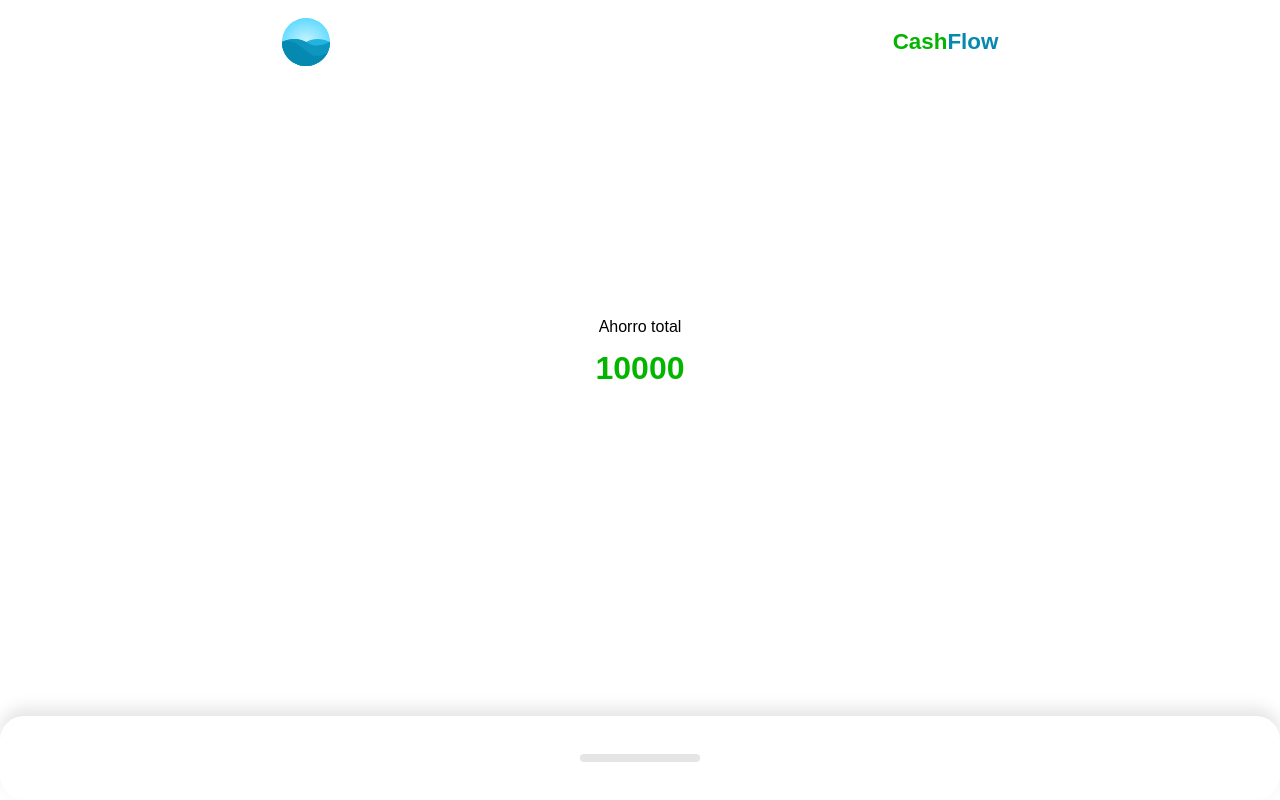
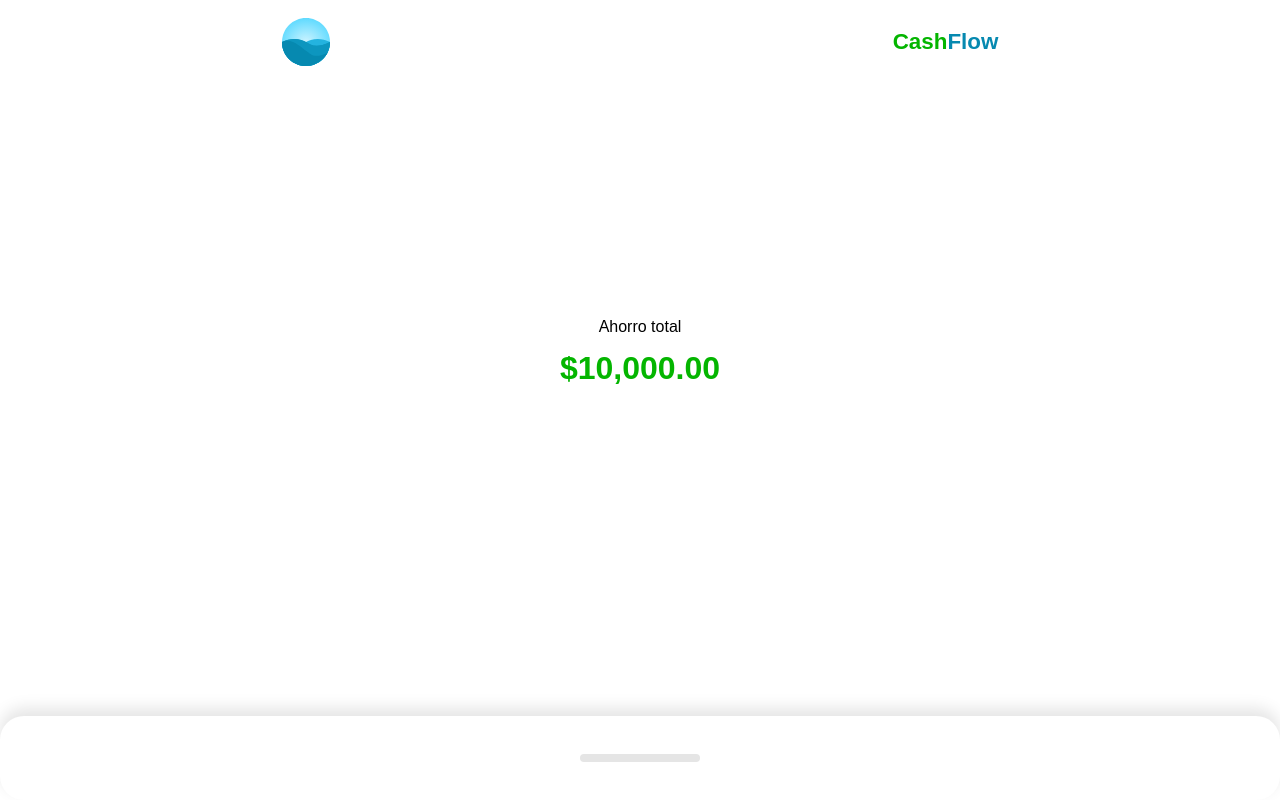
Before and after one commit to cocadabytes/curso-practico-de-vuejs-cashflow, a Vue app: page / in a window 1280 px wide. Built offline with nearby package versions, Linux system fonts and the light colour scheme.

Commit message:
format property amountVisual as currency

```diff
--- a/src/components/Resume/index.vue
+++ b/src/components/Resume/index.vue
@@ -1,7 +1,7 @@
 <template>
   <main>
     <p>{{ label }}</p>
-    <h1>{{ amountVisual }}</h1>
+    <h1>{{ amountCurrency }}</h1>
     <div class="graphic">
       <slot name="graphic"></slot>
     </div>
@@ -38,6 +38,14 @@ const {
 const amountVisual = computed(() => {
   return amount.value === null ? totalAmount.value : amount.value
 })
+
+const amountCurrency = computed(() => {
+  const formatter = new Intl.NumberFormat('es-MX', {
+    style: 'currency',
+    currency: 'MXN',
+  })
+  return formatter.format(amountVisual.value)
+})
 </script>
 
 
```
